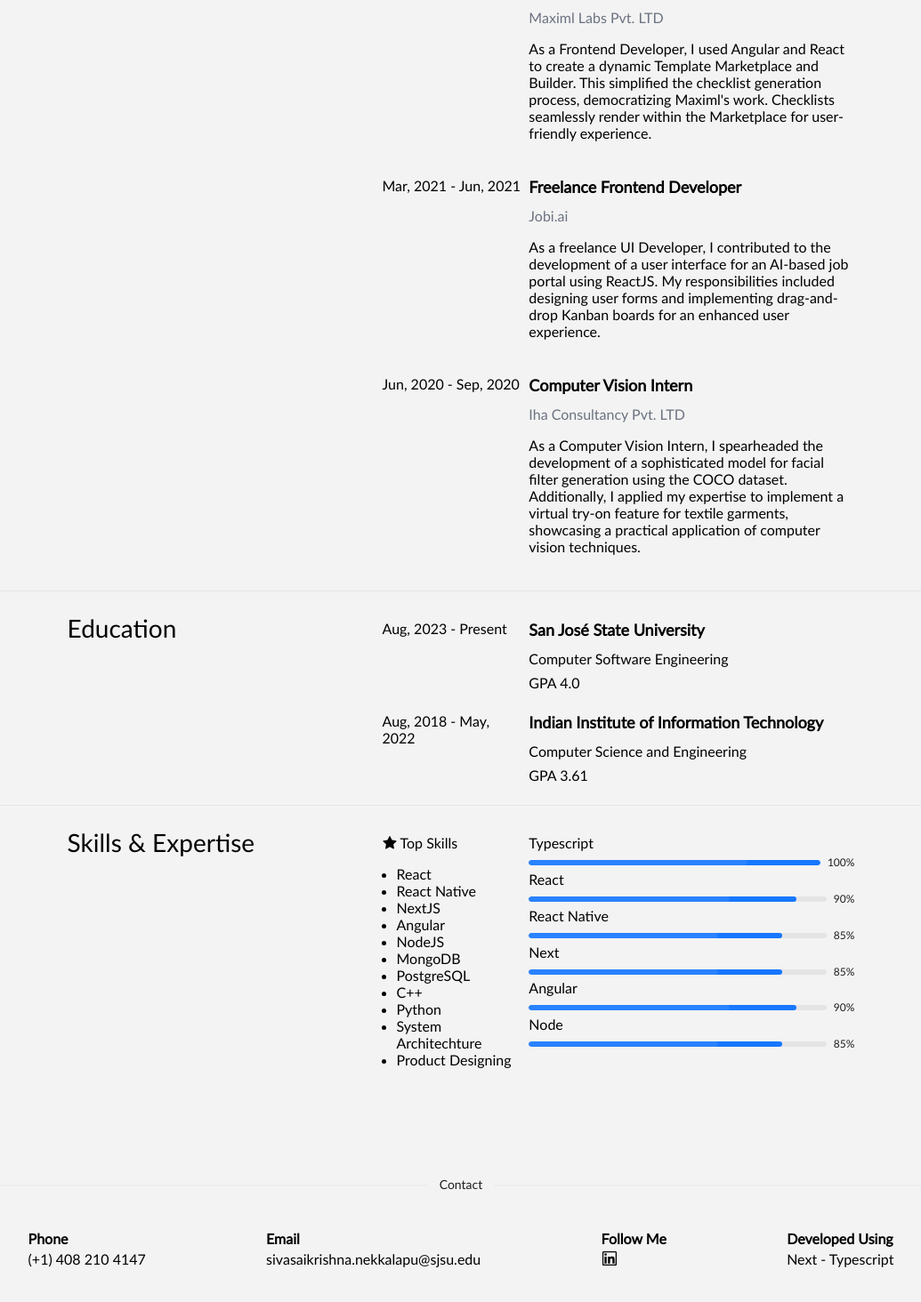
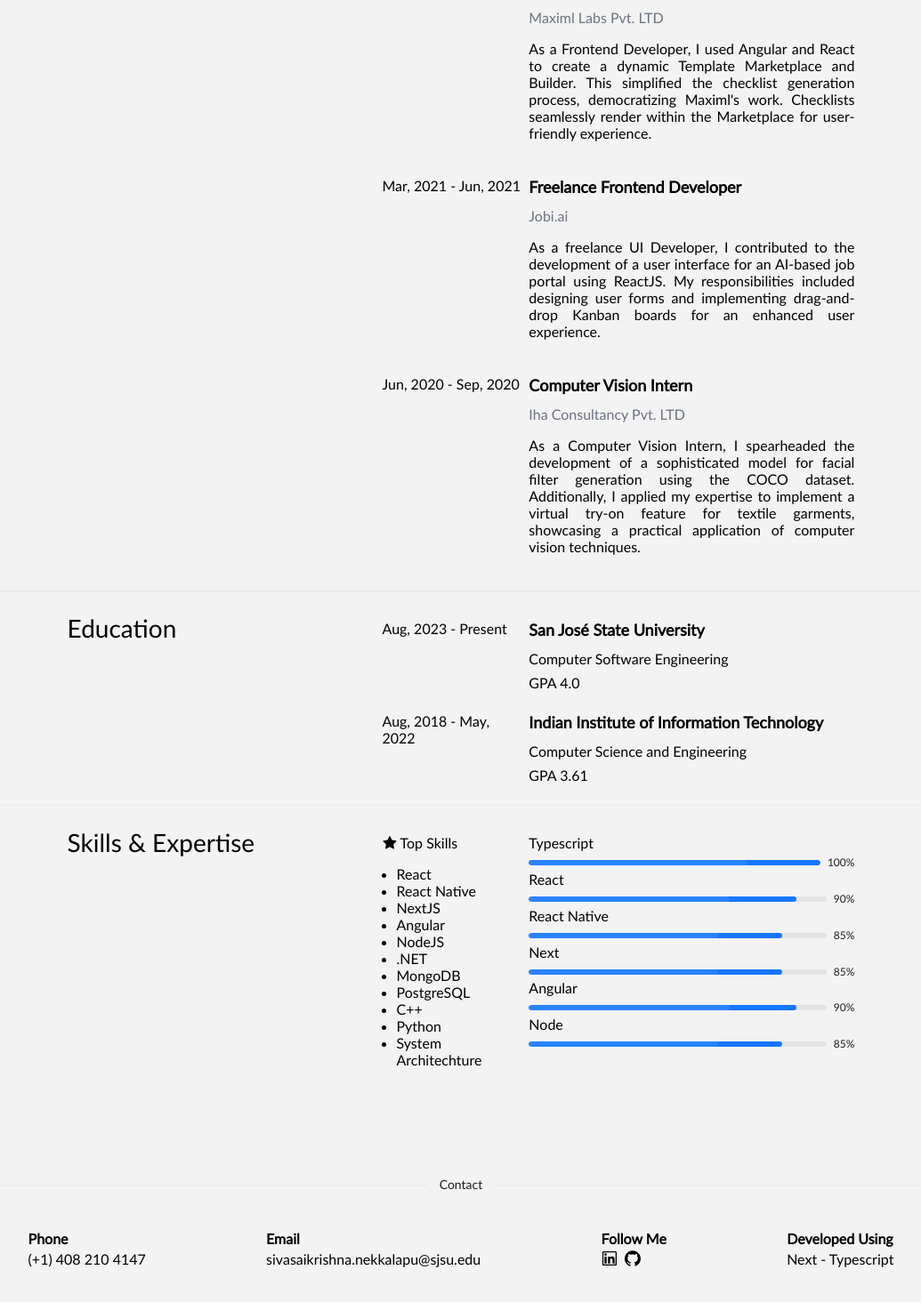
Before and after one commit to Sivasaikrishna19/My-Portfolio, a Next.js app in the folder client/: page /Resume in a window 1280 px wide. Shown: the part 544-2008 px from the top of the page at 89% size, without its empty margins (122-1157 px from the left). Built offline with nearby package versions, Linux system fonts and the light colour scheme.

Commit message:
url updates

```diff
--- a/client/src/app/Projects/page.tsx
+++ b/client/src/app/Projects/page.tsx
@@ -22,11 +22,10 @@ const Page = () => {
   return (
     <>
       <div
-        className={`w-full pb-1 ${
-          shouldAnimate
+        className={`w-full pb-1 ${shouldAnimate
             ? "page-enter page-enter-active"
             : "page-exit page-exit-active"
-        }`}
+          }`}
       >
         <div className="font-semibold text-[42px] w-[70%] m-auto mb-8 max-md:w-[85%]">
           Projects
@@ -57,7 +56,7 @@ const Page = () => {
                         ? "Present"
                         : dayjs(project?.end_date).format("MMM, YYYY"))}
                   </div>
-                  <div className="text-[18px] text-light">{project?.desc}</div>
+                  <div className="text-[18px] text-light text-justify">{project?.desc}</div>
                 </div>
                 <div className="w-[40%] max-md:w-full max-md:hidden">
                   {<img src={project?.img} className="w-3/4 h-auto" />}
--- a/client/src/app/Resume/page.tsx
+++ b/client/src/app/Resume/page.tsx
@@ -21,8 +21,7 @@ const Page = () => {
 
   return (
     <div
-      className={`w-full  ${
-        shouldAnimate
+      className={`w-full  ${shouldAnimate
         ? "page-enter page-enter-active"
         : "page-exit page-exit-active"
         }`}
@@ -31,7 +30,7 @@ const Page = () => {
         <span className="text-[42px] font-semibold">Resume</span>{" "}
         <span className="ml-2 mt-3">
           <Link
-            href="https://drive.google.com/file/d/1ipqAHP9C7jgAr_6r2H3LY6YvaAIMs8Uy/view?pli=1"
+            href="https://drive.google.com/file/d/1GrKoynOJFwEwLMTT-HiVuklIdyu9X41-/view?usp=sharing"
             target="_blank"
             className="text-blue-500"
           >
@@ -52,7 +51,7 @@ const Page = () => {
                     " - " +
                     dayjs(item?.end_date).format("MMM, YYYY")}
                 </div>
-                <div className="w-[70%] max-md:w-full">
+                <div className="w-[70%] max-md:w-full text-justify">
                   <div className="font-semibold text-[18px] mb-3">
                     {item?.role}
                   </div>
--- a/client/src/app/components/Footer/Footer.tsx
+++ b/client/src/app/components/Footer/Footer.tsx
@@ -1,4 +1,4 @@
-import { LinkedinOutlined } from "@ant-design/icons";
+import { GithubOutlined, LinkedinOutlined } from "@ant-design/icons";
 import { Divider } from "antd";
 import Link from "next/link";
 import React from "react";
@@ -30,6 +30,14 @@ const Footer = () => {
             >
               <LinkedinOutlined className="text-[18px] cursor-pointer" />
             </Link>
+            <Link
+              href="https://github.com/Sivasaikrishna19?tab=repositories"
+              target="_blank"
+              className="text-black"
+            >
+              <GithubOutlined className="text-[18px] cursor-pointer ml-2" />
+            </Link>
+
           </div>
         </div>
         <div>
--- a/client/src/app/globals.css
+++ b/client/src/app/globals.css
@@ -6,6 +6,7 @@
   0% {
     opacity: 0;
   }
+
   100% {
     opacity: 1;
   }
@@ -28,22 +29,25 @@
   opacity: 0;
   transition: disappear 1.5s ease-in-out;
 }
+
 .divider {
   margin: -8px;
 }
-.ant-divider-horizontal{
+
+.ant-divider-horizontal {
   margin-top: -16px !important
 }
-img {
+
+/* img {
   -webkit-filter: grayscale(100%); /* Safari 6.0 - 9.0 */
-  filter: grayscale(100%);
+/* filter: grayscale(100%);
   transition: filter 01s ease;
-}
-img:hover {
+} */
+/* img:hover {
 
   -webkit-filter: grayscale(0%);
   filter: grayscale(0%);
-}
+}  */
 
 .typed {
   overflow: hidden;
@@ -56,26 +60,34 @@ img:hover {
 }
 
 @keyframes typing {
-  from { width: 0 }
-  to { width: 100% }
+  from {
+    width: 0
+  }
+
+  to {
+    width: 100%
+  }
 }
 
 @font-face {
   font-family: 'Lato';
   src: url('../assets/fonts/Lato-Regular.ttf') format('truetype');
 }
+
 @font-face {
   font-family: 'Lato-Bold';
   src: url('../assets/fonts/Lato-Bold.ttf') format('truetype');
   font-style: normal;
   font-weight: normal;
 }
+
 @font-face {
   font-family: 'Lato-Black';
   src: url('../assets/fonts/Lato-Black.ttf') format('truetype');
   font-style: normal;
   font-weight: normal;
 }
+
 @font-face {
   font-family: 'Lato-Italic';
   src: url('../assets/fonts/Lato-Italic.ttf') format('truetype');
@@ -92,15 +104,18 @@ img:hover {
   0% {
     transform: translateY(100%);
   }
+
   100% {
     transform: translateY(0);
   }
 }
+
 @keyframes slideLeft {
   from {
     opacity: 0;
     transform: translateX(-60%);
   }
+
   to {
     opacity: 1;
     transform: translateX(0);
@@ -110,9 +125,11 @@ img:hover {
 .resume-b {
   animation: slideUp .7s ease-out;
 }
+
 .projects-b {
   animation: slideUp 1.2s ease-out;
 }
+
 .contact-b {
   animation: slideUp 1.7s ease-out;
 }
--- a/client/src/app/page.tsx
+++ b/client/src/app/page.tsx
@@ -42,8 +42,8 @@ export default function Home() {
   return (
     <div
       className={`w-full ${shouldAnimate
-          ? "page-enter page-enter-active"
-          : "page-exit page-exit-active"
+        ? "page-enter page-enter-active"
+        : "page-exit page-exit-active"
         }`}
     >
       <div className="w-[80%] m-auto  flex ">
--- a/client/src/data/about.ts
+++ b/client/src/data/about.ts
@@ -1,5 +1,5 @@
 export const about: any = {
   about:
-    "I'm a graduate student at San Jose State University, majoring in Software Engineering with a specialization in Enterprise Software Technologies. With over 3 years of experience in technologies such as React, React Native, Angular, Next, and Node, I am actively seeking summer internships for 2024.",
+    "I'm a graduate student at San Jose State University, majoring in Software Engineering with a specialization in Enterprise Software Technologies. With over 3 years of experience in technologies such as React, Angular, React Native, Next, and Node, I am actively seeking summer internships for 2024.",
   img: "https://i.ibb.co/BtVJWVf/Whats-App-Image-2023-11-17-at-1-46-01-PM.jpg",
 };
--- a/client/src/data/projects.ts
+++ b/client/src/data/projects.ts
@@ -11,7 +11,7 @@ export const projects = [
     img: "https://previews.123rf.com/images/opka/opka1604/opka160400001/56863932-house-search-concept.jpg",
     name: "Accomate",
     desc: "Developing a web application to assist students in finding accommodations near universities, employing React, Redux, Tailwind, and Flask. I've seamlessly integrated Google Auth for enhanced security. Embracing this opportunity to learn and expand my skill set.",
-    git: "https://github.com/msavinash/point2",
+    git: "https://github.com/Sivasaikrishna19/Accomate",
     start_date: "10-10-2023",
     end_date: "",
   },
--- a/client/src/data/resume.ts
+++ b/client/src/data/resume.ts
@@ -56,12 +56,13 @@ export const resume = {
       "NextJS",
       "Angular",
       "NodeJS",
+      ".NET",
       "MongoDB",
       "PostgreSQL",
       "C++",
       "Python",
       "System Architechture",
-      "Product Designing",
+
     ],
     expertise: [
       {
```
Lines whose indentation alone changed are shown as unchanged.
